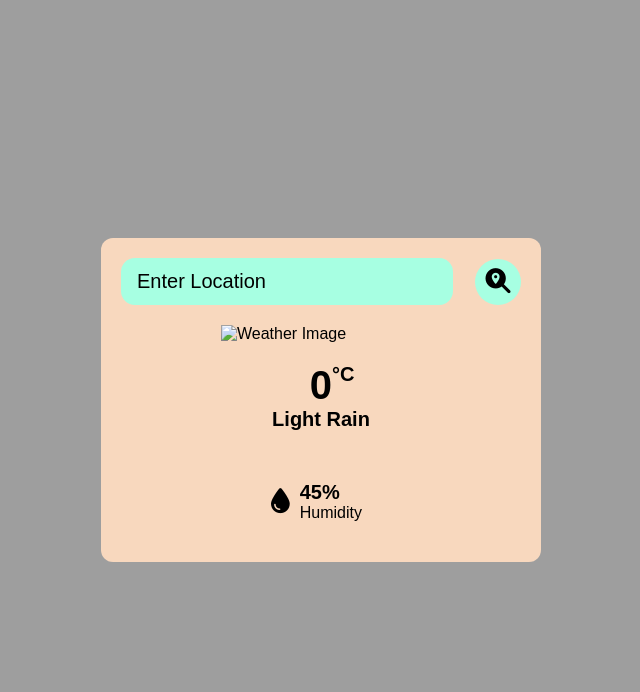
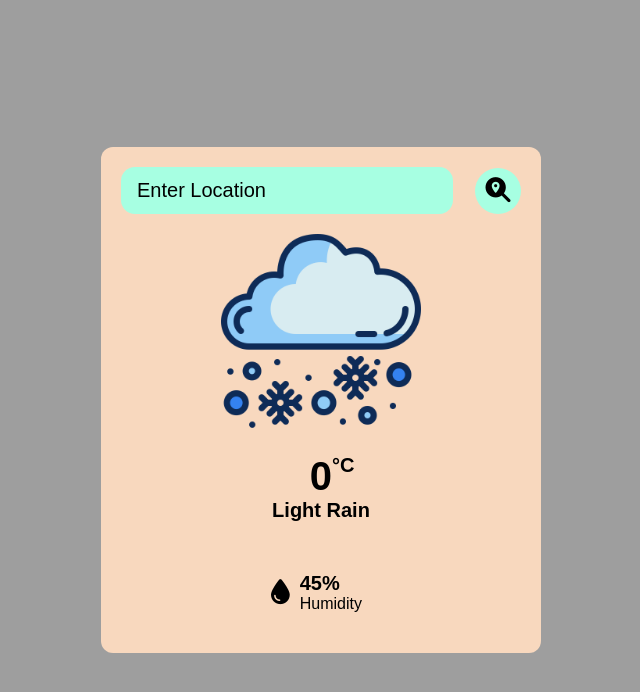
Before and after one commit to binay666/WeatherApp, a plain HTML site: page index.html in a window 1280 px wide. Shown: the whole page, without its empty margins (319-959 px from the left). Drawn offline with Linux system fonts and the light colour scheme; the site is published under a folder, as on GitHub Pages, so addresses that start at the root find nothing.

Commit message:
Update index.html

```diff
--- a/index.html
+++ b/index.html
@@ -20,7 +20,7 @@
 
         </div>
         <div class="weather-body">
-          <img src="/images/snow.png" alt="Weather Image " class="weather-img">
+          <img src="images/snow.png" alt="Weather Image " class="weather-img">
 
           <div class="weather-box">
             <p class="temperature">0 <sup>°C</sup></p>
```
